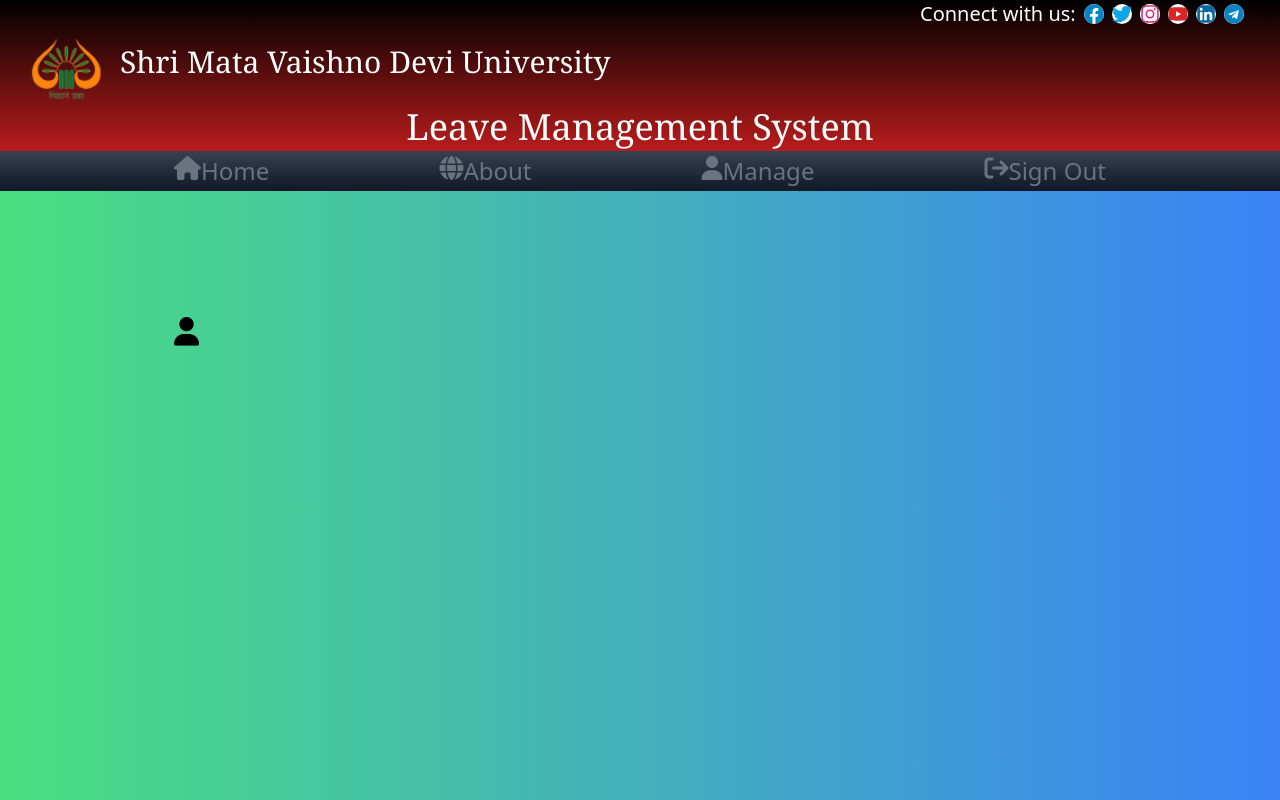
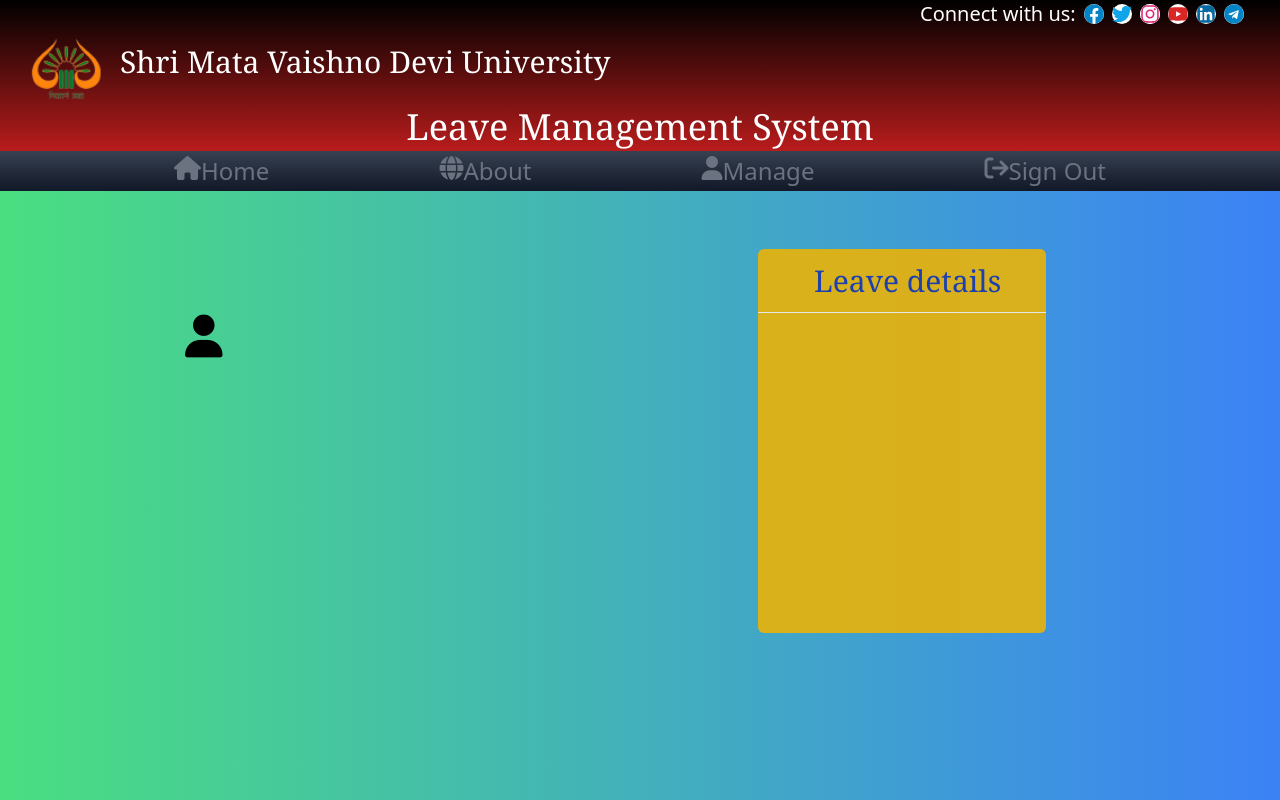
Before and after one commit to relishgupta/lms, a React (Create React App) app: page /details in a window 1280 px wide. Shown: the top 800 px of the page. Built offline with nearby package versions, Linux system fonts and the light colour scheme.

Commit message:
created details page

```diff
--- a/src/routes/leaveDetails.jsx
+++ b/src/routes/leaveDetails.jsx
@@ -7,14 +7,19 @@
 
     return (
       <section className='relative font-serif bg-gradient-to-r from-green-400 to-blue-500 min-h-screen'>
-          <div className=" flex flex-col justify-between">
-              <div className=" flex flex-row pt-5 md:pt-32 md:ml-20 lg:mx-44 xl:ml-72 sz:ml-96 text-2xl">
-                  <i className="fa-solid fa-user fa-beat"/>
-                  <div className="ml-1">
-                    <h1 className="md:border-b">{emp}</h1>
-                  </div>
-              </div>
-          </div>
+        <div className=" flex flex-col justify-between ">
+            <div className=" flex flex-row pt-5 md:pt-32 md:ml-20 lg:mx-44 xl:ml-72 sz:ml-96 text-2xl sm:text-4xl ">
+                <i className="fa-solid fa-user fa-beat ml-3"/>
+                <div className="ml-2 -mt-2 sm:mt-0">
+                  <h1 className="md:border-b">{emp}</h1>
+                </div>
+            </div>
+            <div className="absolute -inset-1.5 mx-auto h-80 md:h-96 xl:h-[29rem] sm:mt-28 mt-16 md:mt-16 xl:mt-12 sz:mt-20 md:mr-20 lg:mr-60 xl:mr-[22rem] sz:mr-[39rem] w-72 xl:w-80 rounded-md flex flex-col justify-evenly bg-yellow-500 bg-opacity-90">
+                <h1 className="absolute -mt-72 md:-mt-80 xl:-mt-96 ml-14 xl:ml-20 text-3xl text-blue-800">Leave details</h1>
+                <span className="absolute -mt-60 md:-mt-64 xl:-mt-72 border-b w-72 xl:w-80"/>
+
+            </div>
+        </div>
       </section>
     )
   }
```
